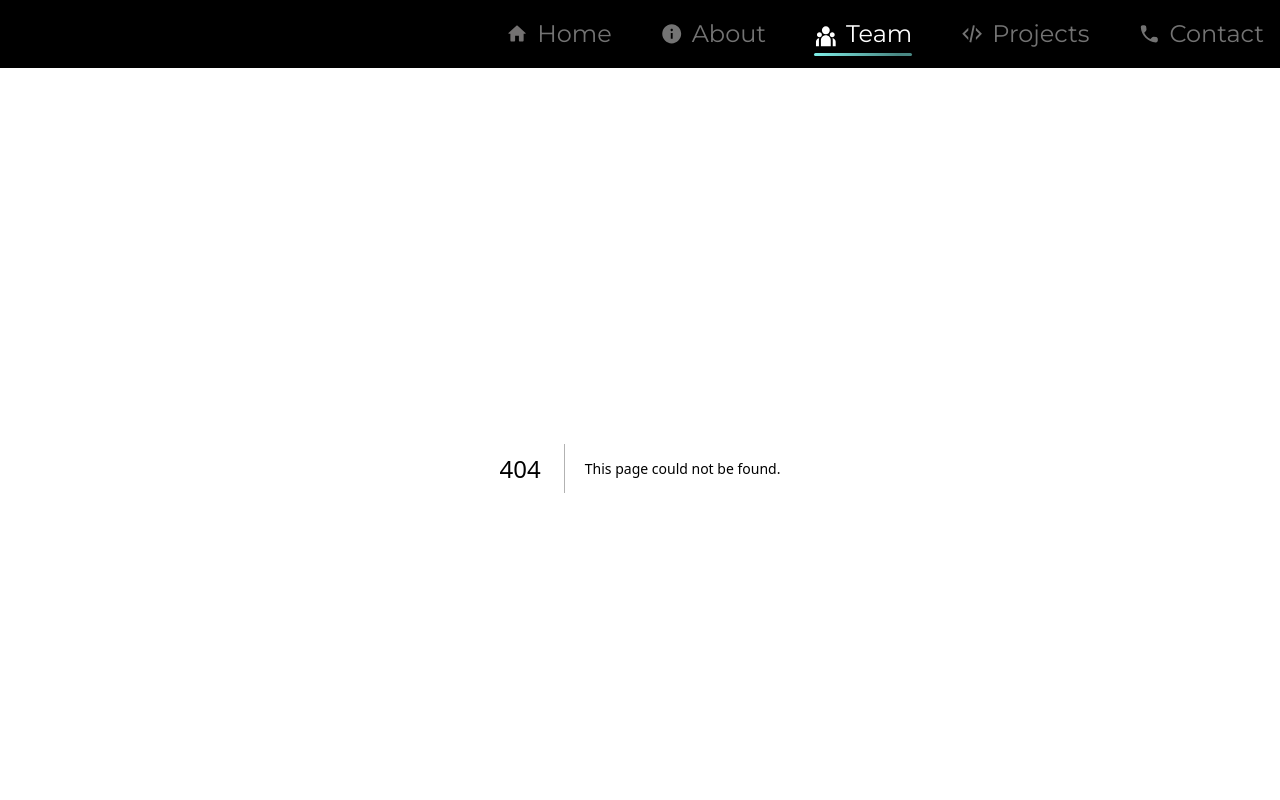
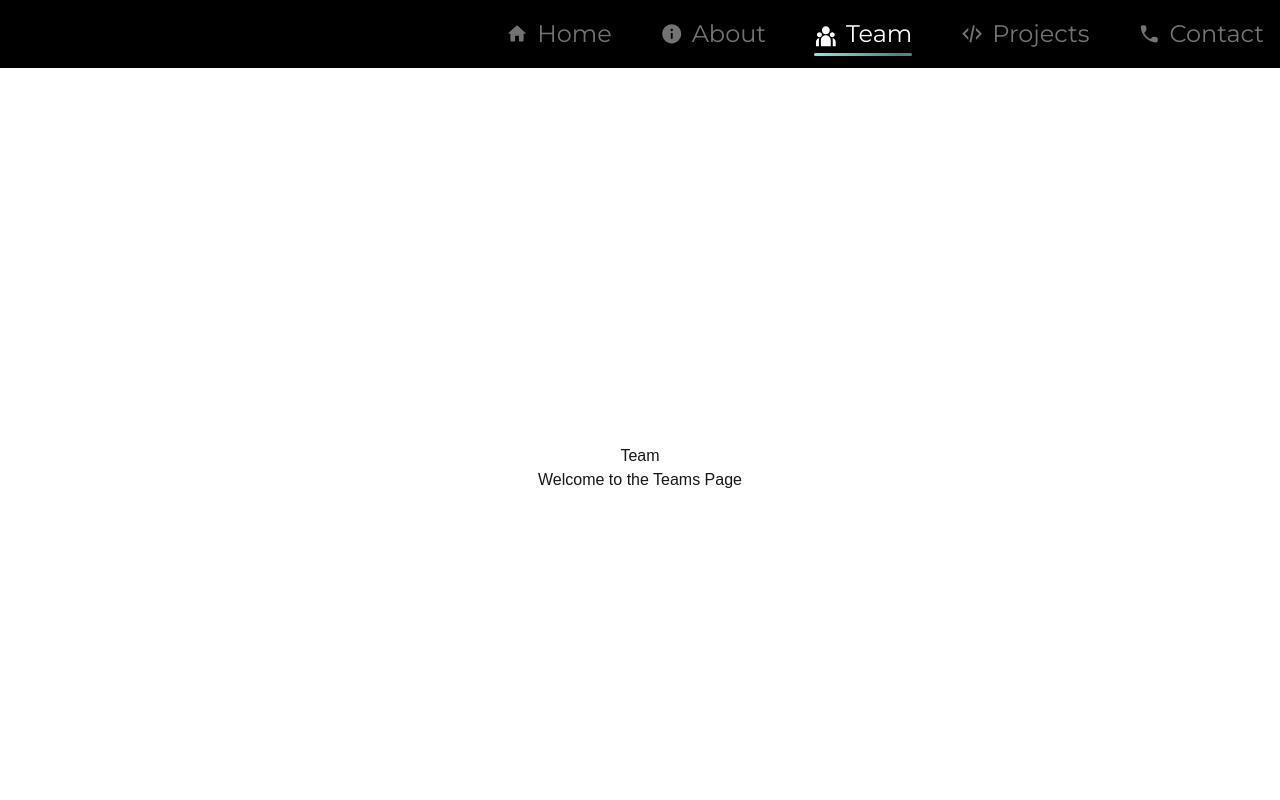
Before and after one commit to devsoc-iitkgp/site-frontend, a Next.js app: page /team in a window 1280 px wide. Before the commit this address had no page. Shown: the top 800 px of the page. Built offline with nearby package versions, Linux system fonts and the light colour scheme.

Commit message:
Initial Team Page Commit

```diff
--- /dev/null
+++ b/src/app/team/page.tsx
@@ -0,0 +1,9 @@
+
+export default function Home() {
+    return (
+      <div className="h-[800px] flex flex-col items-center justify-center">
+        <h1>Team</h1>
+        <p>Welcome to the Teams Page</p>
+      </div>
+    );
+  }
```
